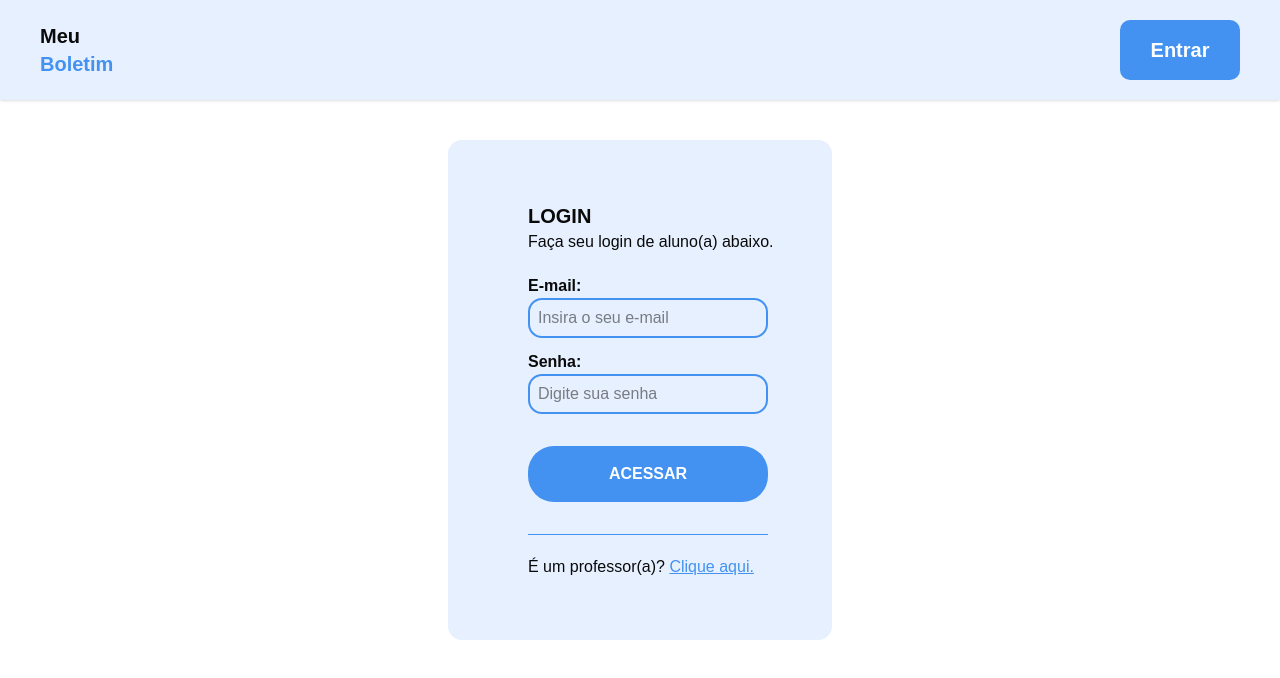
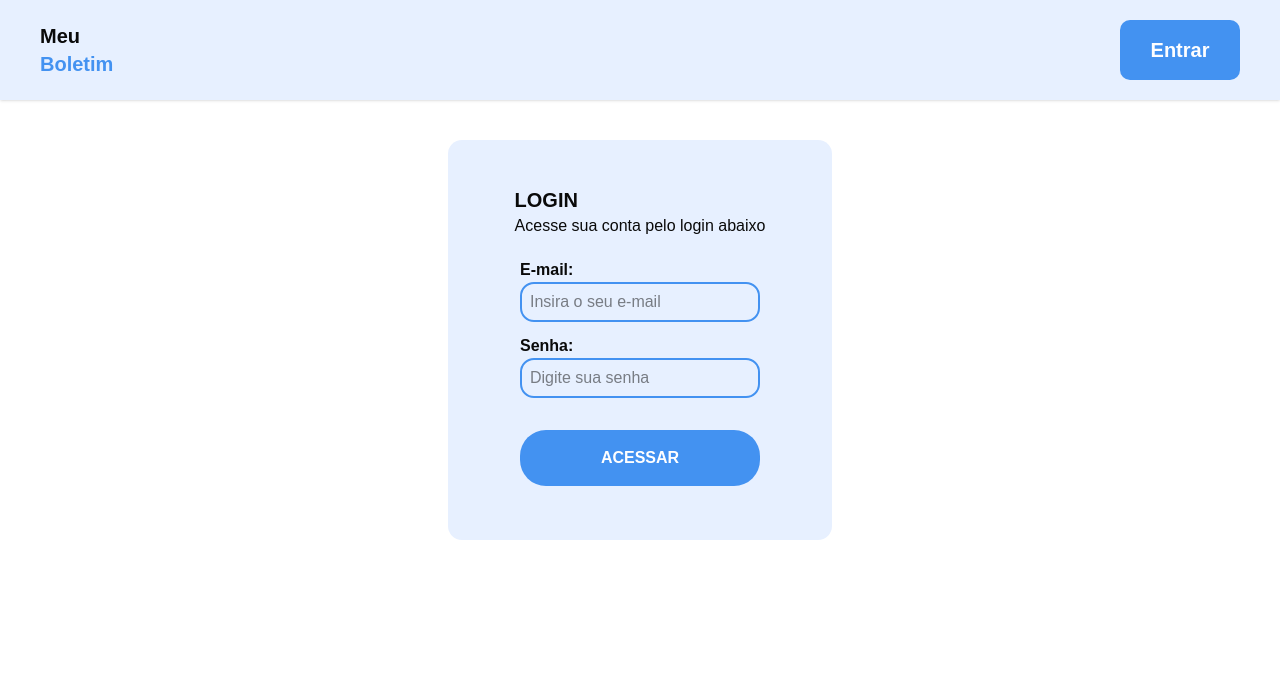
Before and after one commit to Gleison-dev/meuBoletimFrontend, a React (Vite) app: page /login in a window 1280 px wide. Shown: the top 678 px of the page. Built offline with nearby package versions, Linux system fonts and the light colour scheme.

Commit message:
feat: Styles of login page adjusted.

```diff
--- a/src/pages/Login/login.jsx
+++ b/src/pages/Login/login.jsx
@@ -38,13 +38,13 @@ export default function Login() {
 
   return (
     <>
-      <section className="flex justify-center mt-10">
-        <div className="pl-20 w-96 rounded-xl main-login flex flex-col justify-center bg-azul-claro">
+      <section className="flex justify-center  mt-10">
+        <div className="w-96 rounded-xl main-login flex flex-col items-center justify-center bg-azul-claro">
           <div>
             <h1 className="text-xl">
               <strong>LOGIN</strong>
             </h1>
-            <p>Faça seu login de aluno(a) abaixo.</p>
+            <p>Acesse sua conta pelo login abaixo</p>
           </div>
           <form onSubmit={handleSubmit} className="flex flex-col gap-3 mt-5">
             <div>
@@ -89,20 +89,10 @@ export default function Login() {
                 </button>
               )}
             </div>
-            <div>
-              <p className="text-sm text-red-400">
-                <strong>{messageError}</strong>
-              </p>
-            </div>
           </form>
-
-          <hr className="w-60 mt-5 mb-5 border-azul" />
-          <div>
-            <p>
-              É um professor(a)?{" "}
-              <NavLink to="/loginTeacher">
-                <span className="text-azul underline">Clique aqui.</span>
-              </NavLink>
+          <div className="mt-2">
+            <p className="text-sm text-red-400">
+              <strong>{messageError}</strong>
             </p>
           </div>
         </div>
--- a/src/pages/Login/styles.css
+++ b/src/pages/Login/styles.css
@@ -1,3 +1,3 @@
 .main-login {
-    height: 31.25rem;
+    height: 25rem;
 }
```
